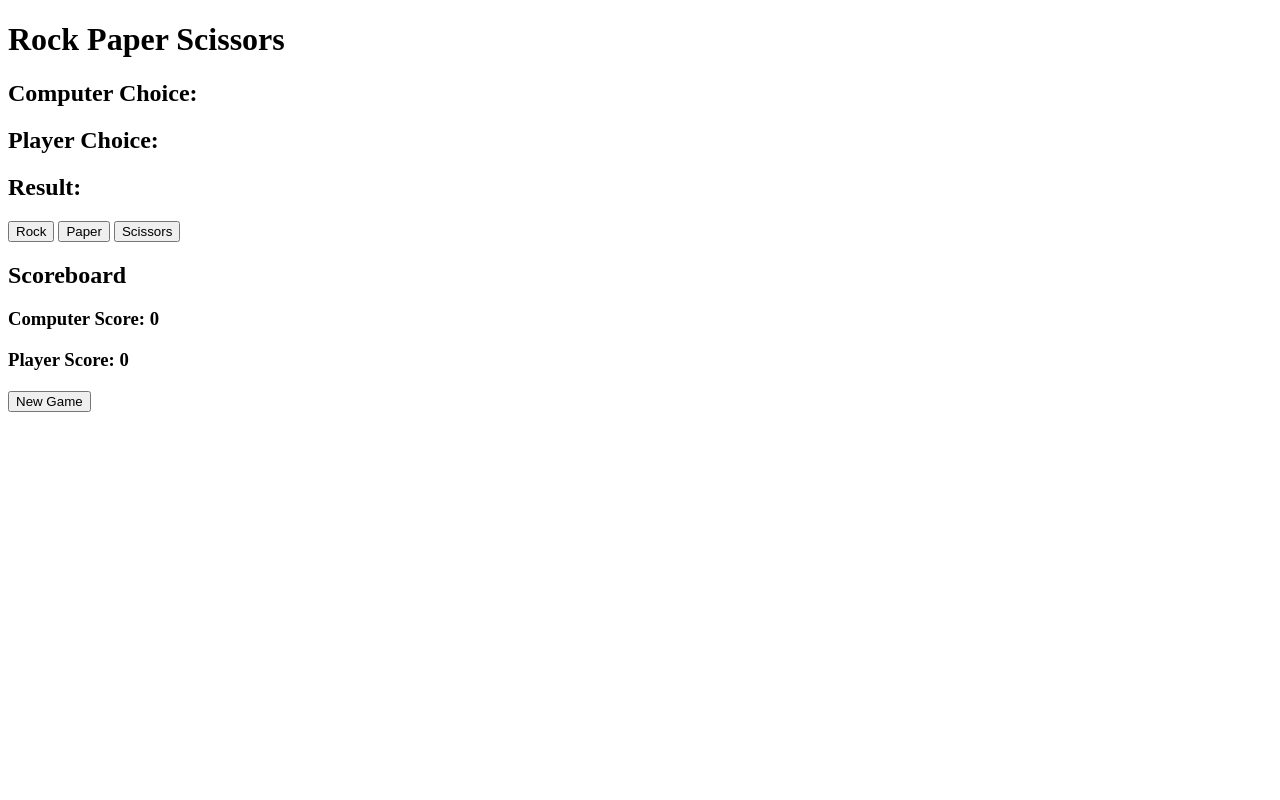
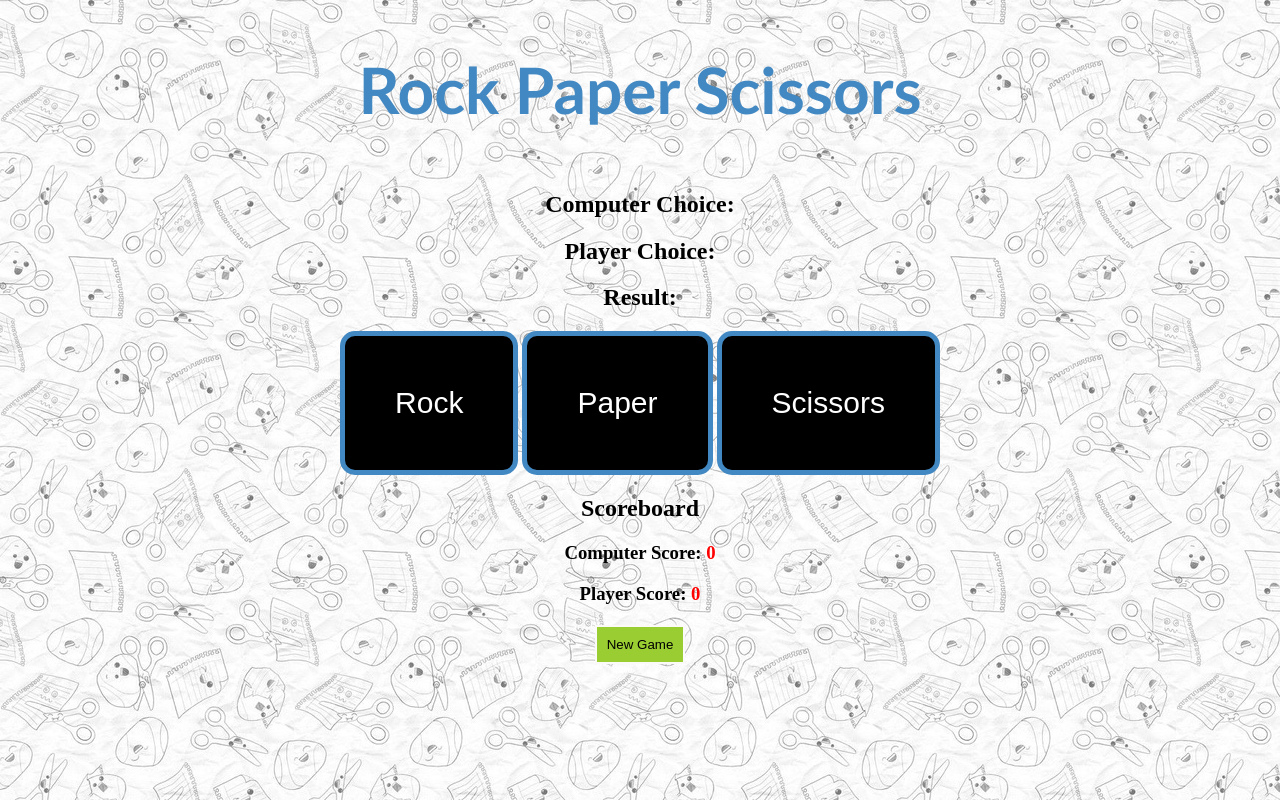
Before and after one commit to gabriellemia/rock-paper-scissors, a plain HTML site: page index.html in a window 1280 px wide. Drawn offline with Linux system fonts and the light colour scheme.

Commit message:
added css file and made the game a bit more appealing to the eye

```diff
--- a/index.html
+++ b/index.html
@@ -3,6 +3,8 @@
 <html lang="en">
   <head>
     <meta charset="UTF-8">
+    <link rel="stylesheet" href="style.css">
+    <script src="script.js" defer></script>
 
   </head>
   <body>
@@ -30,6 +32,6 @@
     </div>
 
 
-    <script src="script.js"></script>
+
   </body>
 </html>
--- /dev/null
+++ b/style.css
@@ -0,0 +1,57 @@
+header {
+    color: rgb(66, 136, 194);
+    font-size: xx-large;
+    font-family: 'Trebuchet MS', 'Lucida Sans Unicode', 'Lucida Grande', 'Lucida Sans', Arial, sans-serif;
+    display: flex;
+    justify-content: center;
+}
+
+body {
+
+    background-image: url(background2.jpg);
+    color: black;
+    text-align: center;
+}
+.choices:hover {
+    background-color: rgb(66, 136, 194);
+    transform: scale(1.1);
+
+}
+.choices {
+    background-color: black;
+    color: white;
+    text-align: center;
+    padding: 50px;
+    font-size: 30px;
+    border-radius: 15px;
+    border: 5px solid rgb(66, 136, 194);
+}
+#newGame {
+    background-color: yellowgreen;
+    color:black;
+    text-align: center;
+    padding: 10px;
+    border: 2px solid rgb(252, 249, 249);
+}
+#newGame:hover {
+    background-color:rgb(233, 138, 14);
+    transform: scale(1.1);
+}
+#computerChoice {
+    color: rgb(102, 3, 214);
+}
+#playerChoice {
+    color: rgb(34, 153, 5);
+}
+#result {
+    color:rgb(190, 6, 113);
+}
+#compScore {
+    color: red;
+}
+#playScore {
+    color: red;
+}
+#gameResult {
+    color: rgb(247, 45, 247);
+}
```
Also changed, not shown: background2.jpg (added).
